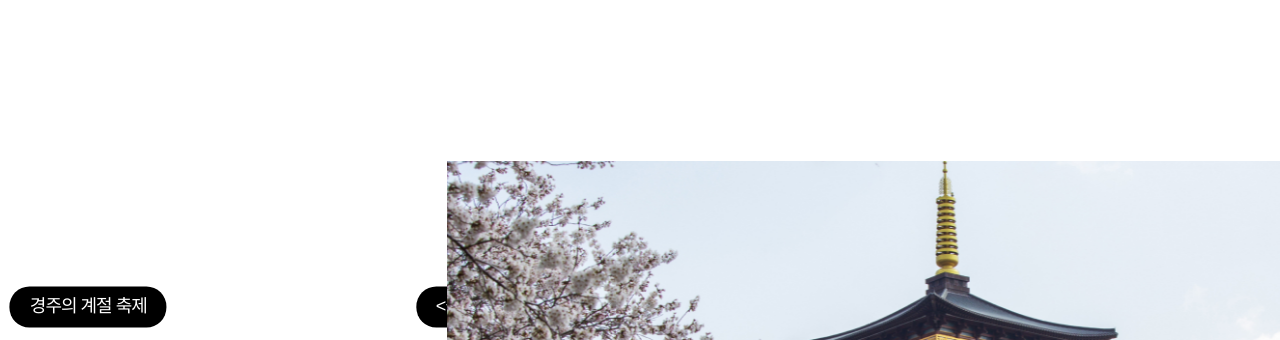
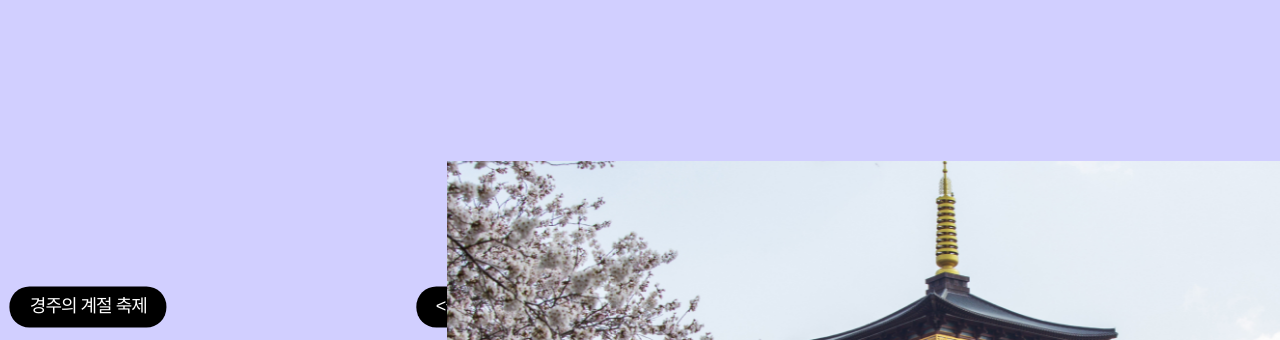
Before and after one commit to srh0820/myrealcode, a plain HTML site: page index.html in a window 1280 px wide. Shown: the part 103-443 px from the top of the page. Drawn offline with nearby package versions, Linux system fonts and the light colour scheme; a web font is replaced by a local one.

Commit message:
mainBanner 배경색 작업중

```diff
--- a/index.html
+++ b/index.html
@@ -271,8 +271,8 @@
 
     <!-- </section> -->
 
-    <section id="mainBanner">
-        <div class="mainShowcase" id="mainTab">
+    <section id="mainBanner" class="background-color">
+        <div id="mainTab" class="mainShowcase" >
 
             <div class="cont col-6 d-flex justify-content-end">
                 <div class="swiperContainer">
@@ -694,12 +694,19 @@
 
         </div>
     </footer>
-
+    <script src="https://code.jquery.com/jquery-3.6.0.min.js"></script>
     <script>
-
         // document.querySelector("#popupform > button").addEventListener('click', function(){
         //     document.body.classList = "";
         // })
+
+        $(function(){
+            const bgcolors = ["#F9D6D6", "#85BD91", "#D1CFFF", "#CDE6F9", "#FFEBB7", "#A1D4EF"];
+
+            function changeBackgroundColor(swiper) {
+                const index = swiper.realIndex % bgcolors.length;
+                $("#mainBanner").css("background", bgcolors[index]);
+            }
 
             const swiper_mainBanner1 = new Swiper("#mainBanner .swiper", {
                 loop: true,
@@ -713,8 +720,13 @@
                     el: ".swiper-pagination",
                     clickable: true,
                 },
-            controller: {
-                control: null,
+                on: {
+                    slideChange: function(swiper) {
+                        changeBackgroundColor(swiper);
+                    },
+                    init: function(swiper) {
+                        changeBackgroundColor(swiper);
+                    }
                 }
             });
 
@@ -729,14 +741,19 @@
                     el: ".swiper-pagination",
                     clickable: true,
                 },
-            controller: {
-                control: null,
+                on: {
+                    slideChange: function(swiper) {
+                        changeBackgroundColor(swiper);
                     },
+                    init: function(swiper) {
+                        changeBackgroundColor(swiper);
+                    }
+                }
             });
 
             swiper_mainBanner1.controller.control = swiper_mainBanner2;
             swiper_mainBanner2.controller.control = swiper_mainBanner1;
-
+        });
 
     </script>
 </body>
--- a/scss/srh.scss
+++ b/scss/srh.scss
@@ -226,6 +226,18 @@
 #mainBanner{
     width: 100%;
     overflow: hidden;
+    position: relative;
+    &::after{
+        content: "";
+        display: block;
+        position: absolute;
+        background-color: #c9bbbb;
+        // border-bottom: 1px solid #000;
+        width: 100%;
+        height: 44px;
+        left: 0;
+        bottom: 0;
+    }
     .mainShowcase{
         display: flex;
         justify-content: center;
```
Also changed, not shown: css/srh.css, css/srh.min.css. Lines whose indentation alone changed are shown as unchanged.
